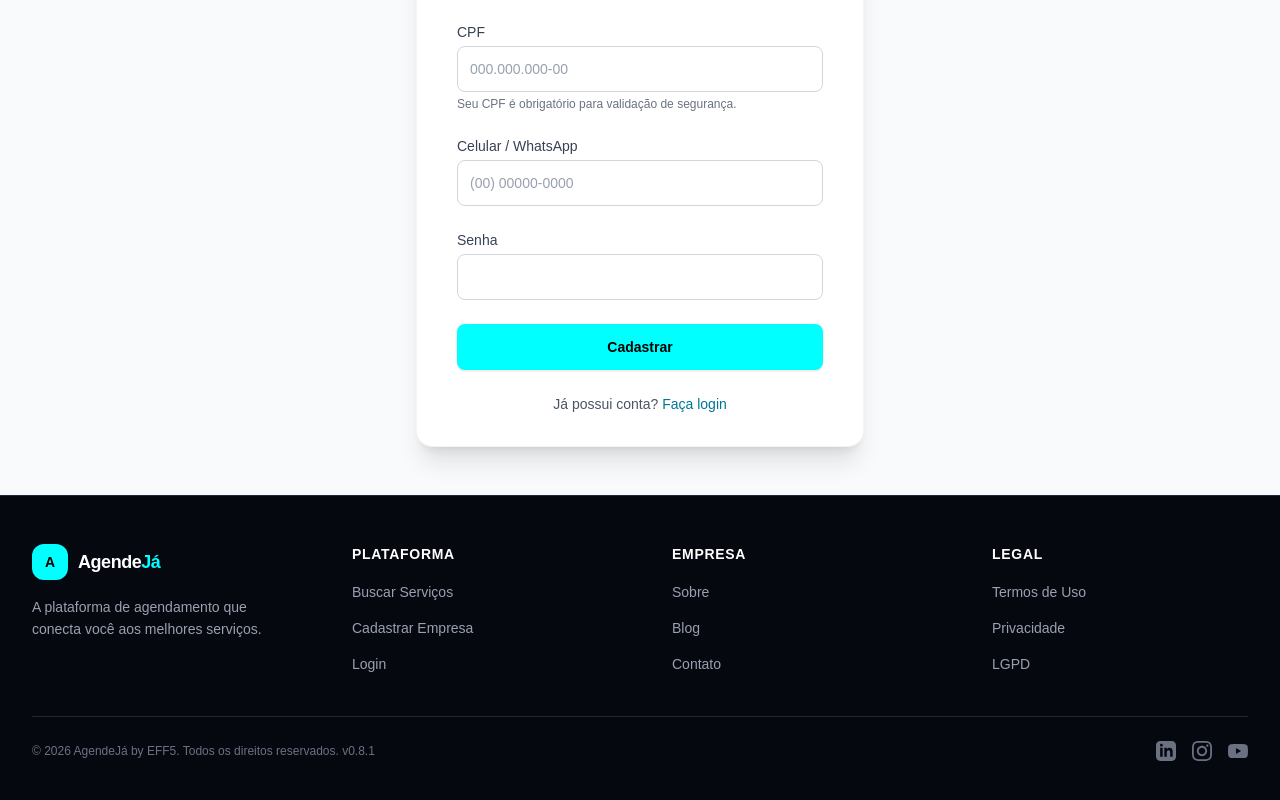
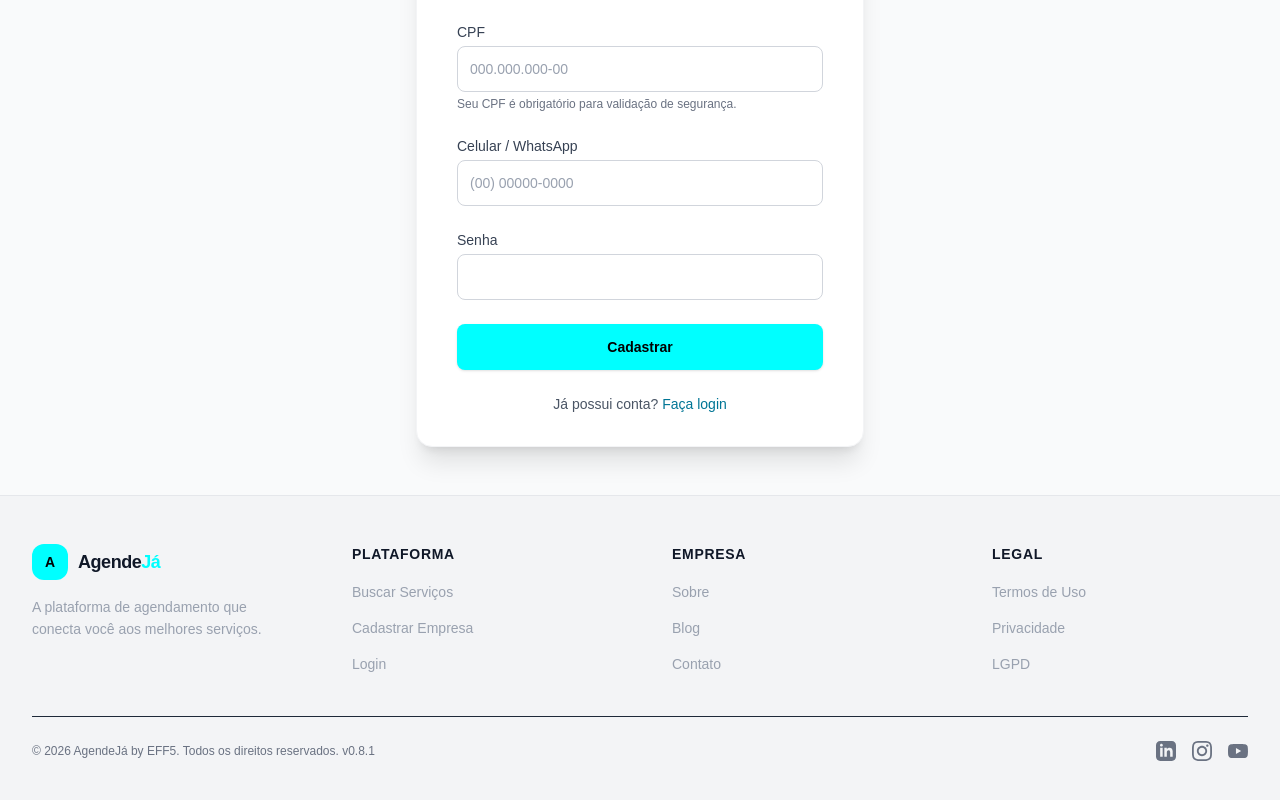
Before and after one commit to admineff5/marketplace-servicos, a Next.js app: page /register in a window 1280 px wide. Shown: the part 402-1202 px from the top of the page. Built offline with nearby package versions, Linux system fonts and the light colour scheme.

Commit message:
fix: corrigir tom azul no footer e como-funciona, remover espaco vazio entre secoes

```diff
--- a/app/components/Footer.tsx
+++ b/app/components/Footer.tsx
@@ -3,7 +3,7 @@ import Link from "next/link";
 
 export function Footer() {
     return (
-        <footer className="w-full bg-[#060810] border-t border-gray-800 py-12 px-4 sm:px-6 lg:px-8 transition-colors mt-auto shrink-0 z-10 relative">
+        <footer className="w-full bg-gray-100 dark:bg-[#0a0a0a] border-t border-gray-200 dark:border-gray-800 py-12 px-4 sm:px-6 lg:px-8 transition-colors mt-auto shrink-0 z-10 relative">
             <div className="container mx-auto">
                 {/* Grid principal */}
                 <div className="grid grid-cols-1 sm:grid-cols-2 lg:grid-cols-4 gap-10 lg:gap-16 mb-10">
@@ -13,7 +13,7 @@ export function Footer() {
                             <div className="flex h-9 w-9 items-center justify-center rounded-xl bg-primary text-black font-extrabold text-sm">
                                 A
                             </div>
-                            <span className="text-lg font-bold text-white tracking-tight">
+                            <span className="text-lg font-bold text-gray-900 dark:text-white tracking-tight">
                                 Agende<span className="text-primary">Já</span>
                             </span>
                         </div>
@@ -24,7 +24,7 @@ export function Footer() {
 
                     {/* Coluna 2 — Plataforma */}
                     <div>
-                        <h4 className="text-sm font-bold text-white mb-4 uppercase tracking-wider">Plataforma</h4>
+                        <h4 className="text-sm font-bold text-gray-900 dark:text-white mb-4 uppercase tracking-wider">Plataforma</h4>
                         <ul className="space-y-3">
                             <li>
                                 <Link href="/" className="text-sm text-gray-400 hover:text-primary transition-colors">
@@ -46,7 +46,7 @@ export function Footer() {
 
                     {/* Coluna 3 — Empresa */}
                     <div>
-                        <h4 className="text-sm font-bold text-white mb-4 uppercase tracking-wider">Empresa</h4>
+                        <h4 className="text-sm font-bold text-gray-900 dark:text-white mb-4 uppercase tracking-wider">Empresa</h4>
                         <ul className="space-y-3">
                             <li>
                                 <Link href="/fale-conosco" className="text-sm text-gray-400 hover:text-primary transition-colors">
@@ -68,7 +68,7 @@ export function Footer() {
 
                     {/* Coluna 4 — Legal */}
                     <div>
-                        <h4 className="text-sm font-bold text-white mb-4 uppercase tracking-wider">Legal</h4>
+                        <h4 className="text-sm font-bold text-gray-900 dark:text-white mb-4 uppercase tracking-wider">Legal</h4>
                         <ul className="space-y-3">
                             <li>
                                 <Link href="/termos" className="text-sm text-gray-400 hover:text-primary transition-colors">
--- a/app/page.tsx
+++ b/app/page.tsx
@@ -345,7 +345,7 @@ export default function Home() {
         </div>
 
         {/* Featured Companies Section */}
-        <section className="container mx-auto px-4 py-16 sm:px-6 lg:px-8 min-h-screen">
+        <section className="container mx-auto px-4 py-12 sm:px-6 lg:px-8">
           <div className="flex flex-col sm:flex-row sm:items-center justify-between mb-8 gap-4">
             <h2 className="text-2xl font-bold text-gray-900 dark:text-white">
               {activeCategory === "Todos"
@@ -492,7 +492,7 @@ export default function Home() {
         {/* ============================================= */}
         {/* COMO FUNCIONA — 3 passos */}
         {/* ============================================= */}
-        <section className="relative w-full bg-[#060810] py-20 sm:py-24 overflow-hidden">
+        <section className="relative w-full bg-gray-100 dark:bg-[#0a0a0a] py-16 sm:py-20 overflow-hidden border-t border-gray-200 dark:border-gray-800">
           <div className="absolute top-0 left-1/2 -translate-x-1/2 h-[400px] w-[600px] rounded-full bg-primary/5 blur-[120px]" />
           <div className="container mx-auto px-4 sm:px-6 lg:px-8 relative z-10">
             <div className="text-center mb-14">
```
Also changed, not shown: manutencao/reinicio_servidor.md (+8 -0 lines).
